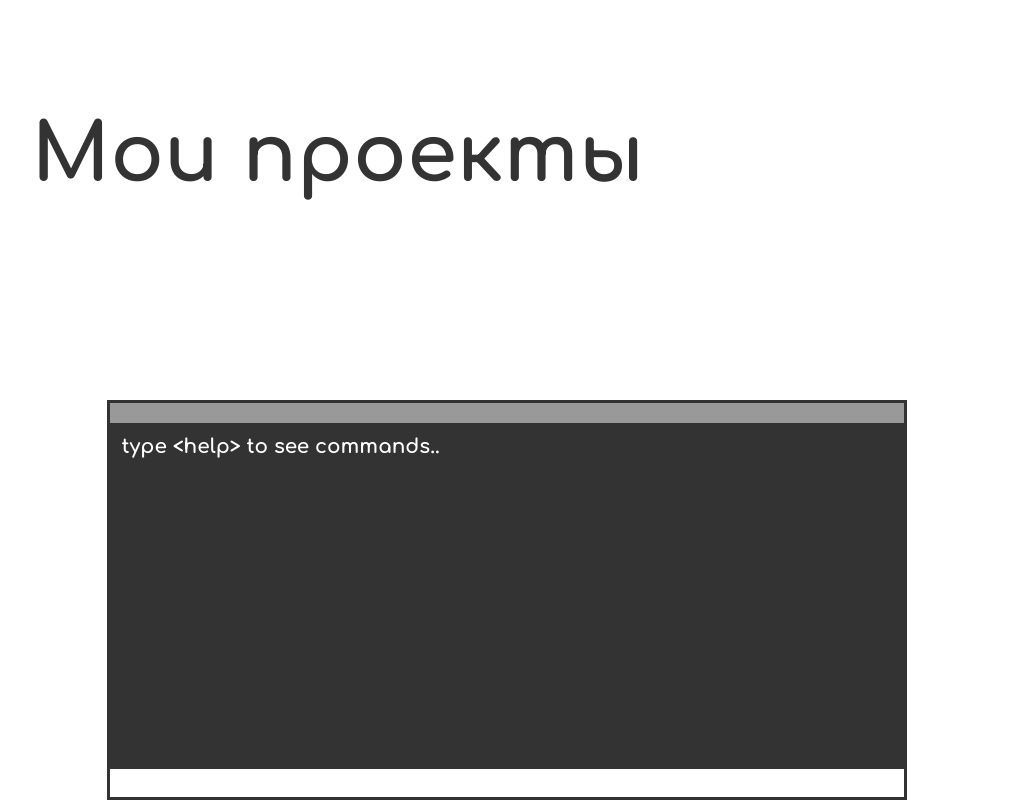
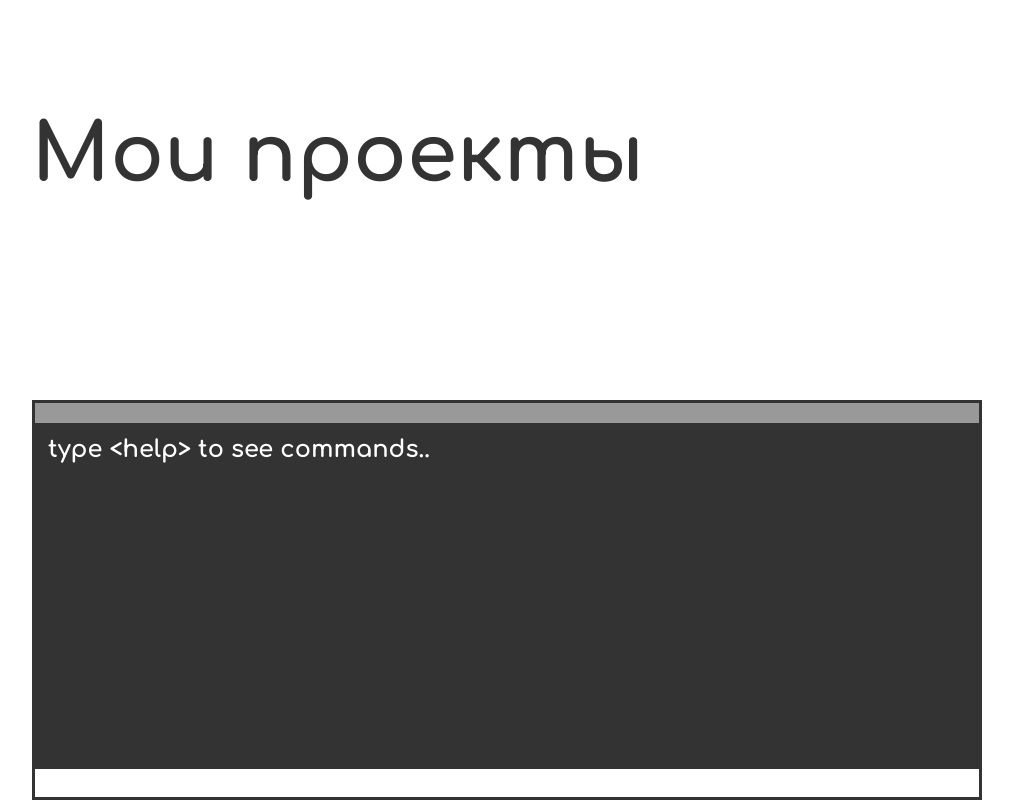
Before and after one commit to splite03/portfolio, a Vue app: page / in a window 1280 px wide. Shown: the part 1574-2374 px from the top of the page, without its empty margins (127-1140 px from the left). Built offline with nearby package versions, Linux system fonts and the light colour scheme.

Commit message:
fixed smoothing fc command and size console

```diff
--- a/src/components/CommandConsole.vue
+++ b/src/components/CommandConsole.vue
@@ -136,7 +136,7 @@ export default {
 <style>
 .console-app {
     height: 400px;
-    width: 800px;
+    width: 100%;
     background: black;
     display: flex;
     flex-direction: column;
@@ -167,8 +167,8 @@ export default {
 .console-text {
     color: var(--fonts-color);
     padding: 4px;
-    font-size: 20px;
-    transition: all .5s ease-in-out;
+    font-size: 24px;
+    transition: background .5s ease-in-out;
     background: var(--back-color);
 }
 .console-input {
```
